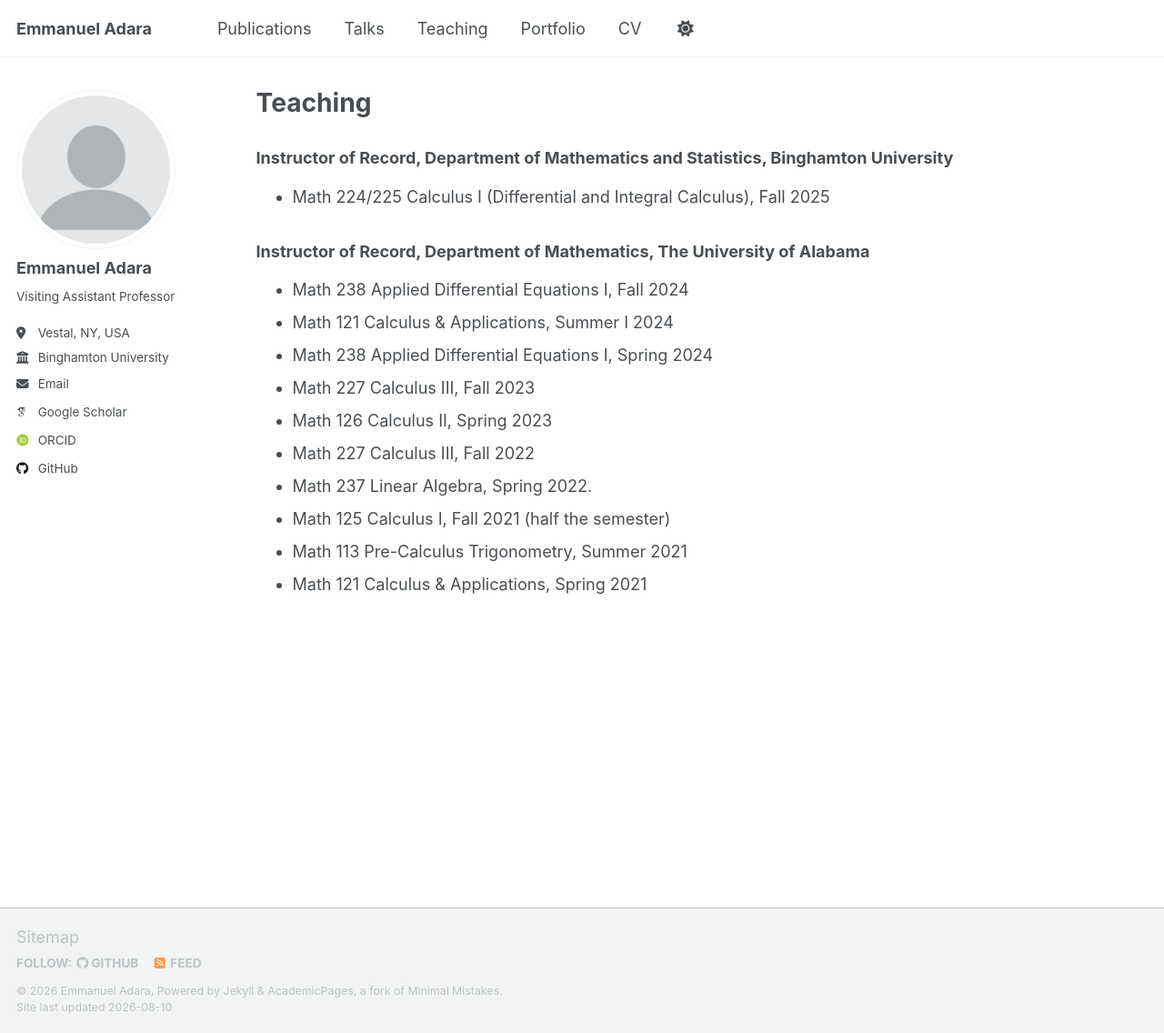
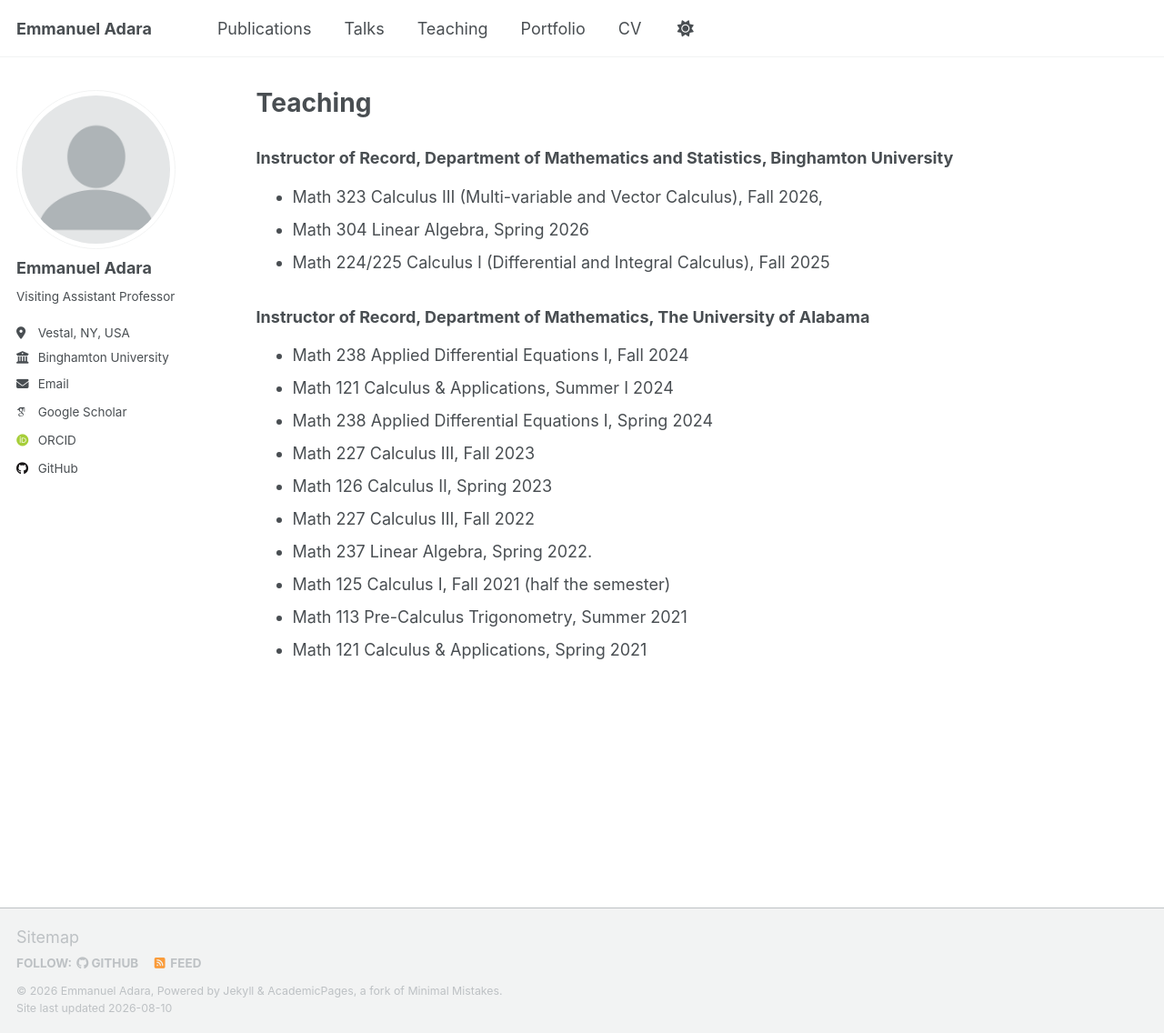
Before and after one commit to EmmanuelAdara/EmmanuelAdara.github.io, a Jekyll site: the page built from _pages/teaching.md, in a window 1280 px wide and 1136 px high. Shown: the whole window at 91% size. Built offline with Jekyll 4.4.1, drawn with Linux system fonts in a browser that asks for light colours; some web fonts are replaced; a script that is not in the unit is left out.

Commit message:
Update teaching.md

```diff
--- a/_pages/teaching.md
+++ b/_pages/teaching.md
@@ -7,6 +7,8 @@ author_profile: true
 
 
 ### Instructor of Record, Department of Mathematics and Statistics, Binghamton University
+* Math 323 Calculus III (Multi-variable and Vector Calculus), Fall 2026,
+* Math 304 Linear Algebra, Spring 2026
 * Math 224/225 Calculus I (Differential and Integral Calculus), Fall 2025
 
 ### Instructor of Record, Department of Mathematics, The University of Alabama
```
